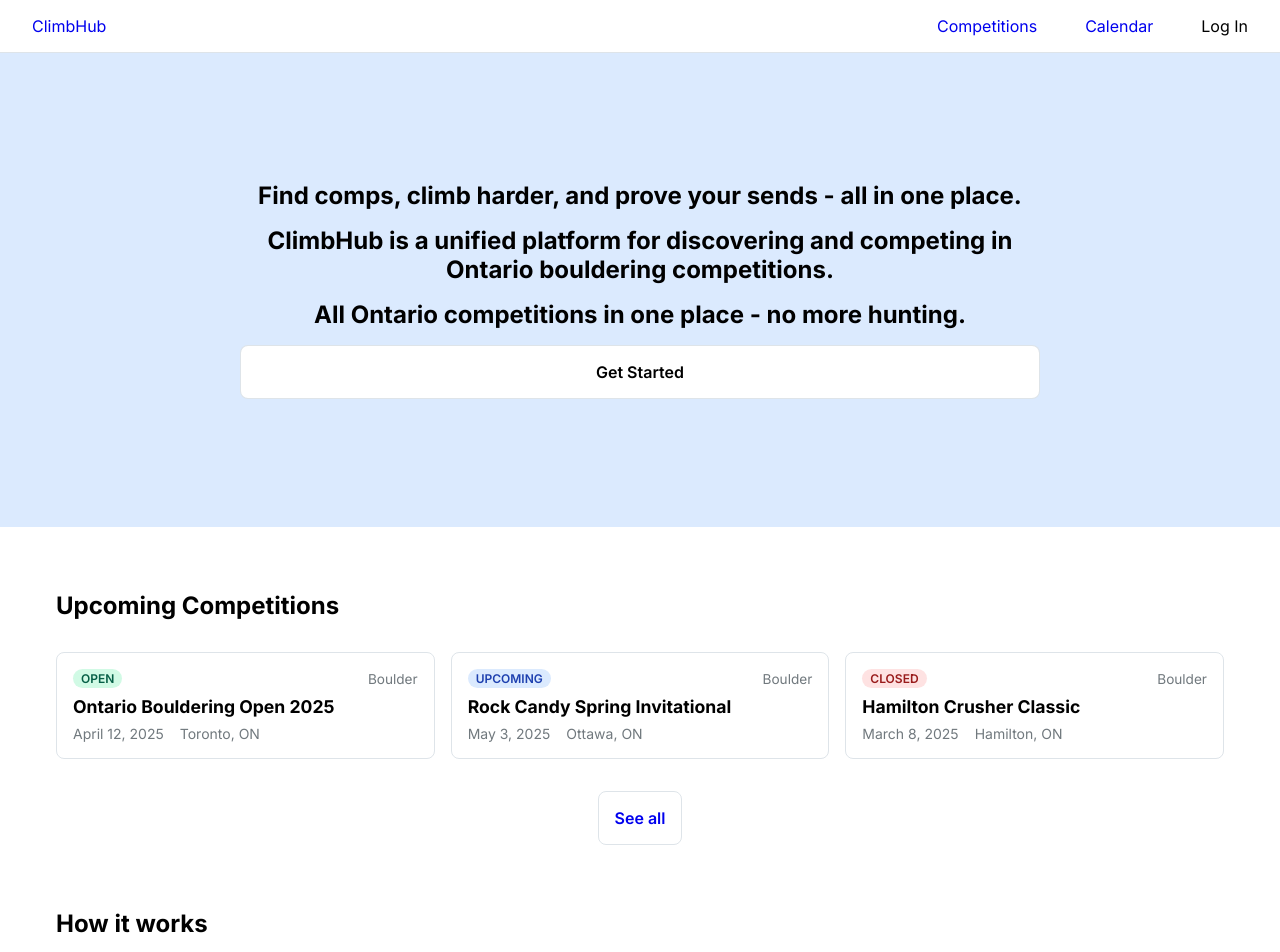
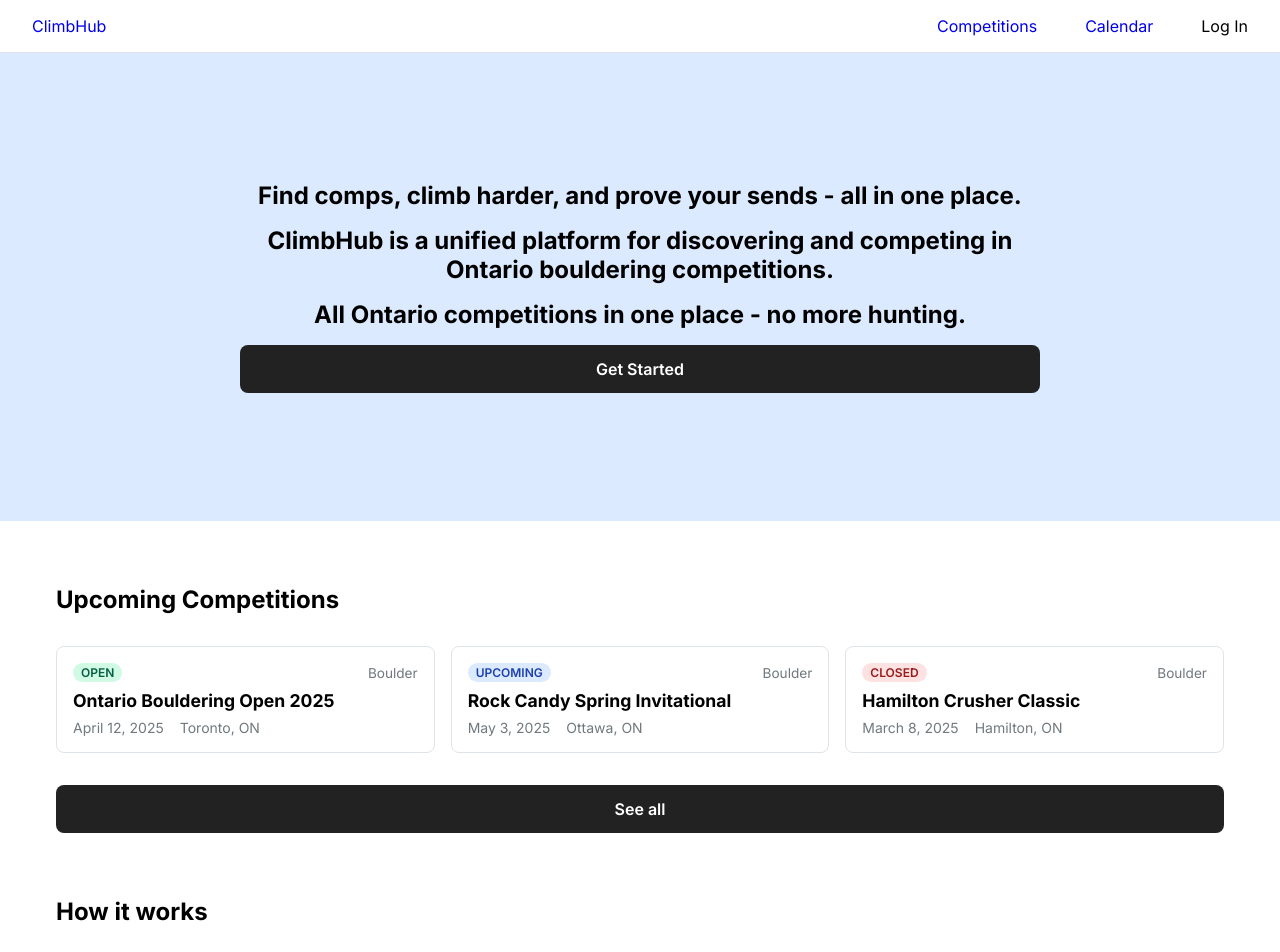
Before and after one commit to edwardsues/climb-comp-hub, a React app in the folder frontend/: page / in a window 1280 px wide. Shown: the top 952 px of the page. Built offline with nearby package versions, Linux system fonts and the light colour scheme; no server answers; the HTML template or start-up script is replaced by a standard one.

Commit message:
updating styles

```diff
--- a/frontend/src/index.scss
+++ b/frontend/src/index.scss
@@ -22,3 +22,24 @@ h3 {
 ul {
     padding: 0;
 }
+
+.btn-primary {
+    background-color: #222;
+    color: white;
+    border: none;
+    border-radius: 8px;
+    padding: 14px 24px;
+    font-weight: 600;
+    cursor: pointer;
+    text-decoration: none;
+    text-align: center;
+
+    &:hover {
+        background-color: #444;
+    }
+
+    &:disabled {
+        opacity: 0.6;
+        cursor: not-allowed;
+    }
+}
--- a/frontend/src/routes/index.tsx
+++ b/frontend/src/routes/index.tsx
@@ -48,7 +48,7 @@ function Home() {
                 <h2>ClimbHub is a unified platform for discovering and competing in Ontario bouldering competitions.</h2>
                 <h2>All Ontario competitions in one place - no more hunting.</h2>
                 {!isAuthenticated && (
-                    <button className="intro-button get-started" onClick={() => loginWithRedirect()}>
+                    <button className="btn-primary" onClick={() => loginWithRedirect()}>
                         Get Started
                     </button>
                 )}
@@ -61,7 +61,7 @@ function Home() {
                         <CompetitionCard key={comp.name} {...comp} />
                     ))}
                 </ul>
-                <Link to="/competitions" className="intro-button">
+                <Link to="/competitions" className="btn-primary">
                     See all
                 </Link>
             </section>
--- a/frontend/src/styles/navbar.scss
+++ b/frontend/src/styles/navbar.scss
@@ -7,6 +7,19 @@
     flex-wrap: wrap;
     background-color: white;
     z-index: 100;
+
+    a {
+        text-decoration: none;
+        padding: 16px;
+
+        &:visited {
+            color: black;
+        }
+
+        &:hover {
+            background-color: #ebebeb;
+        }
+    }
 }
 
 .navbar-top {
@@ -15,19 +28,6 @@
     align-items: center;
     padding: 0 16px;
     width: 100%;
-}
-
-a {
-    text-decoration: none;
-    padding: 16px;
-
-    &:visited {
-        color: black;
-    }
-
-    &:hover {
-        background-color: #ebebeb;
-    }
 }
 
 button {
```
